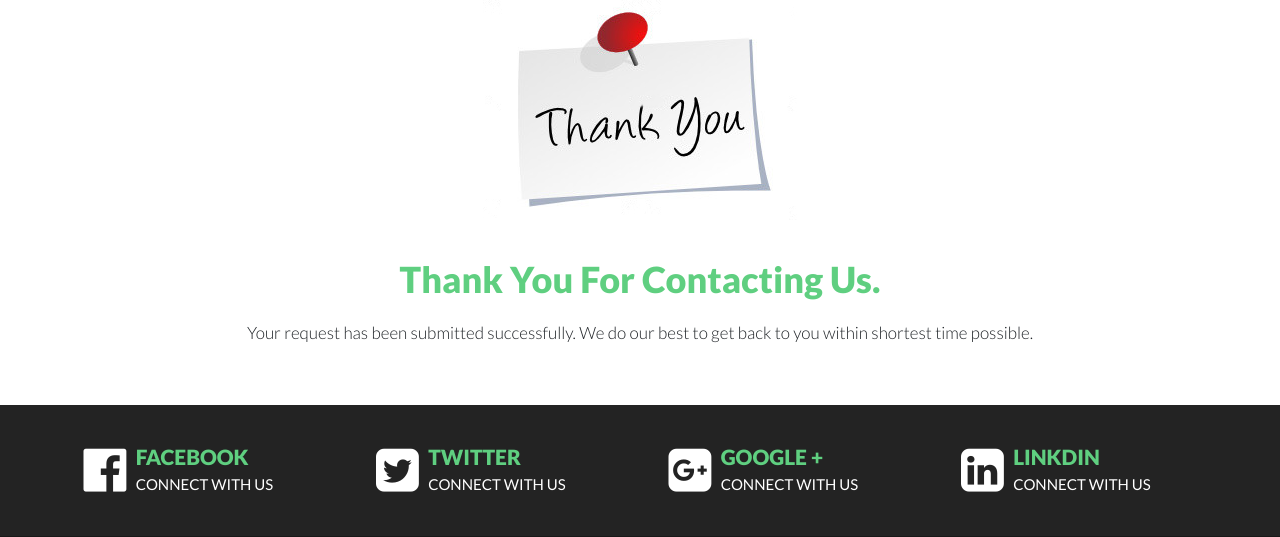
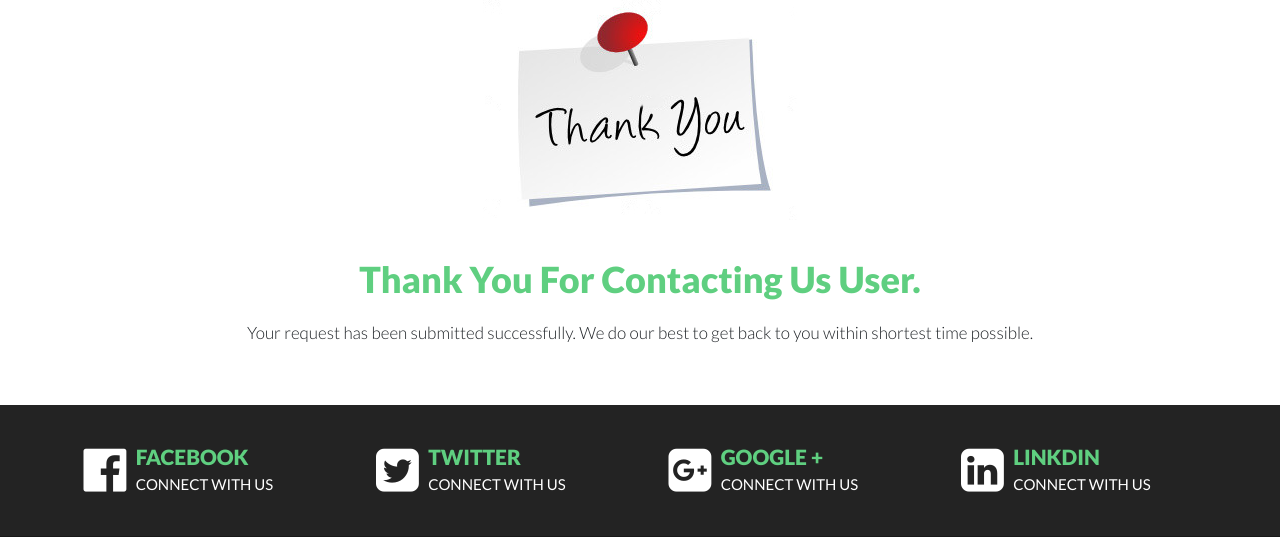
Before and after one commit to abhilashmalhotra/trendyPuff, a PHP site: page /thanks.php in a window 1280 px wide. Shown: the part 91-628 px from the top of the page. Run offline with PHP 8.4, Linux system fonts and the light colour scheme.

Commit message:
Thanks Page updeted

```diff
--- a/thanks.php
+++ b/thanks.php
@@ -30,7 +30,7 @@
 						<img src="images/thanks.png" class="img-responsive" alt="">
 					</div>
 					<div class="content">
-						<h2 class="text-center">Thank You For Contacting Us.</h2>
+						<h2 class="text-center">Thank You For Contacting Us User.</h2>
 						<p class="text-center">Your request has been submitted successfully. We do our best to get back to you within shortest time possible.</p>
 					</div>
 				</div>
```
